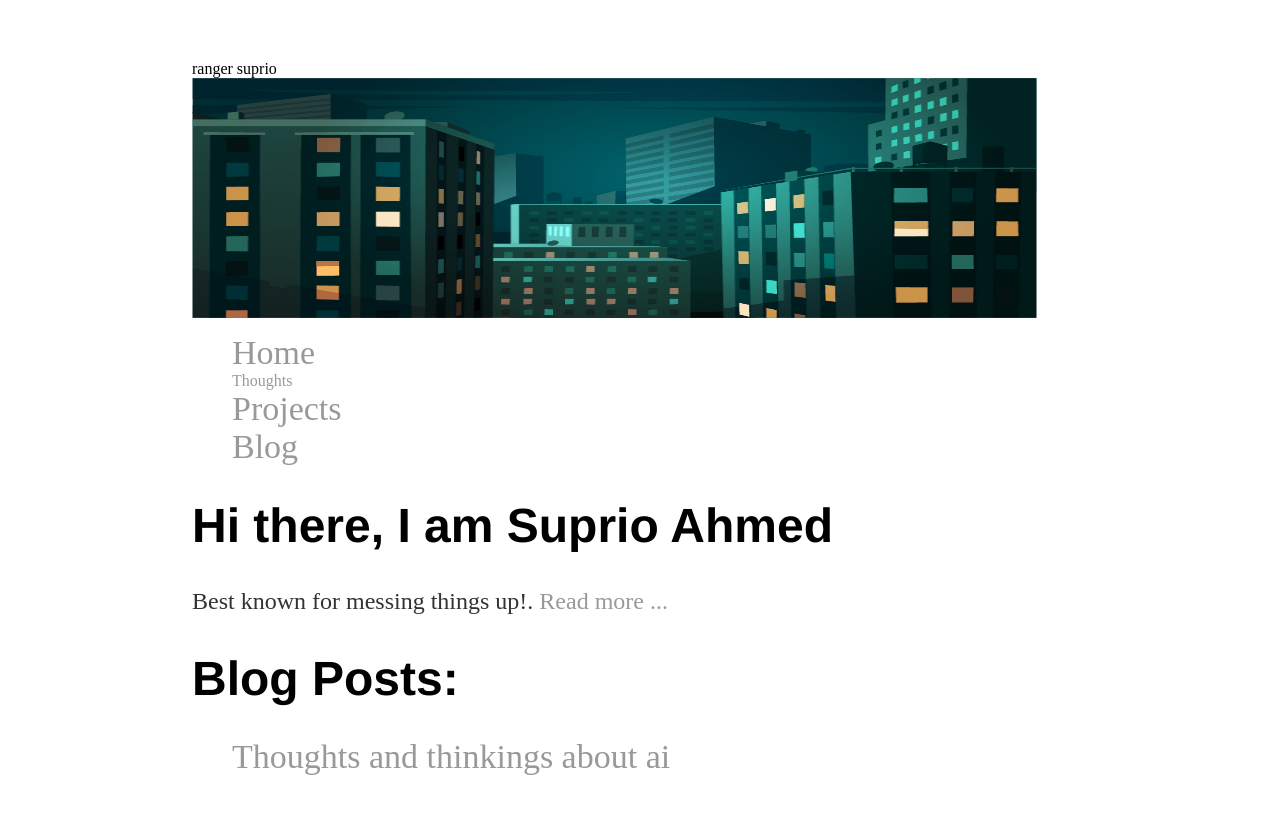
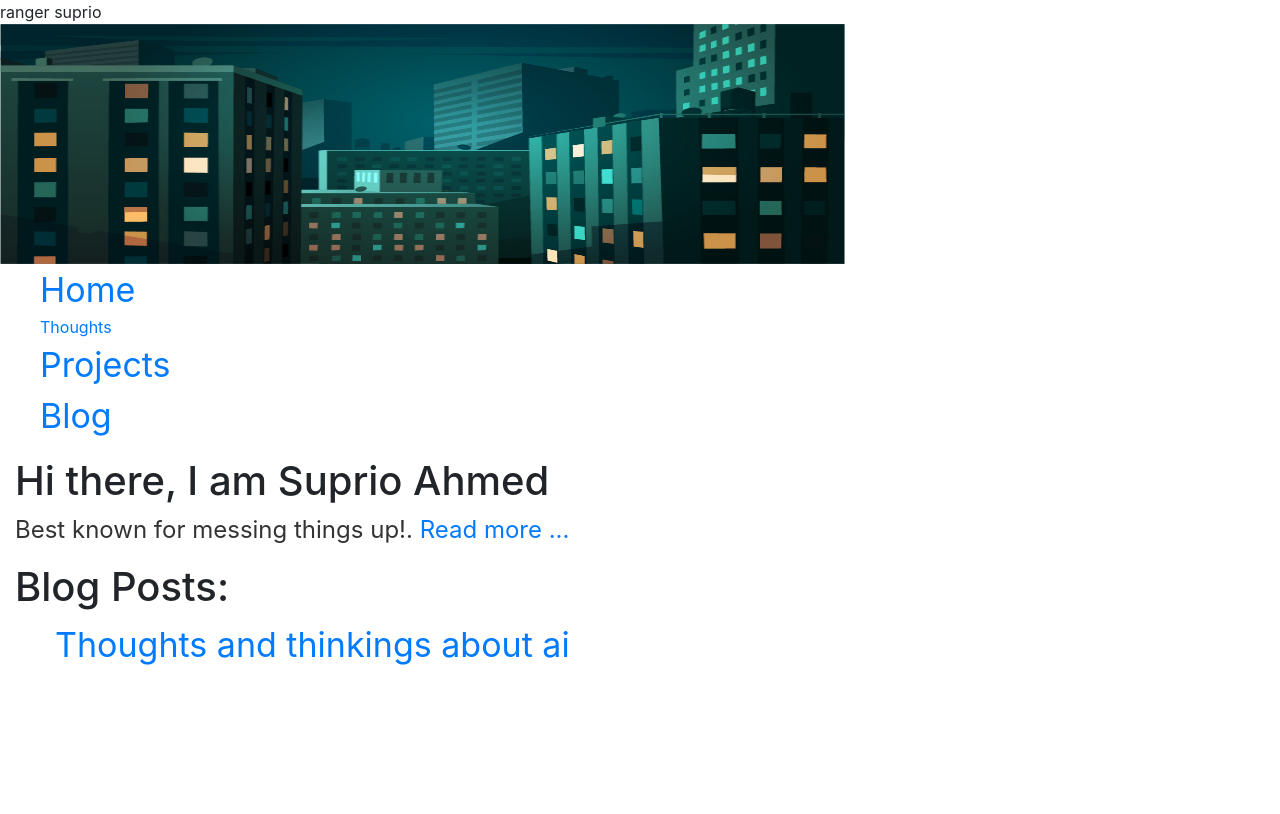
Before and after one commit to rangersuprio/rangersuprio.github.io, a Jekyll site: the page built from index.html, in a window 1280 px wide. Shown: the top 814 px of the page. Built offline with Jekyll 4.4.1, drawn with Linux system fonts in a browser that asks for light colours.

Commit message:
Update index.html

```diff
--- a/index.html
+++ b/index.html
@@ -3,6 +3,11 @@
 title: Suprio Ahmed
 ---
 <div class="blurb">
+	<meta charset="utf-8">
+        <meta name="viewport" content="width=device-width, initial-scale=1, shrink-to-fit=no">
+
+	<link rel="stylesheet" href="https://maxcdn.bootstrapcdn.com/bootstrap/4.0.0/css/bootstrap.min.css" integrity="sha384-Gn5384xqQ1aoWXA+058RXPxPg6fy4IWvTNh0E263XmFcJlSAwiGgFAW/dAiS6JXm" crossorigin="anonymous">
+
 	<h1>Hi there, I am Suprio Ahmed</h1>
 	<p>Best known for messing things up!. <a href="/Thoughts">Read more ...</a></p>
 	<h1>Blog Posts: </h1>
```
